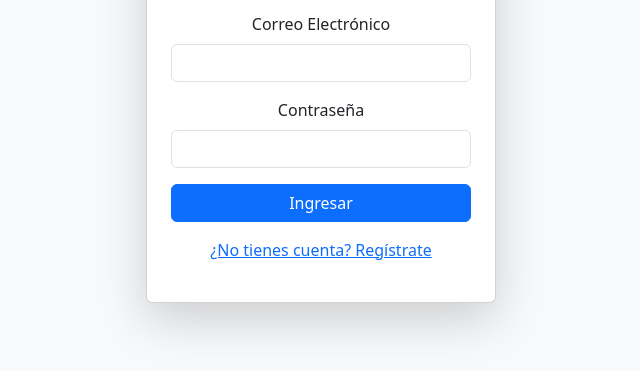
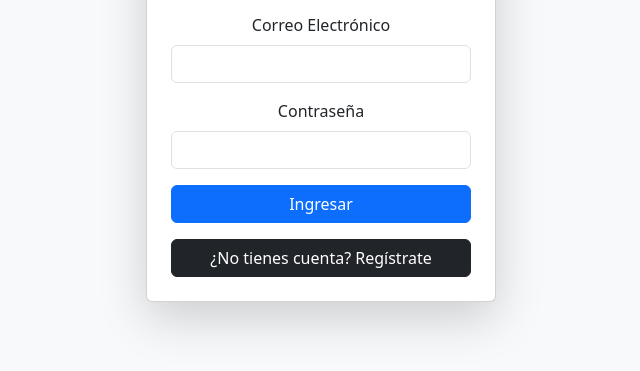
Before and after one commit to gsantiago18/financeappgfront, a plain HTML site: page pages/login.html in a window 1280 px wide. Shown: the part 363-734 px from the top of the page, without its empty margins (319-959 px from the left). Drawn offline with nearby package versions, Linux system fonts and the light colour scheme; some packages are replaced by stand-ins of ours; a script that the page names is missing.

Commit message:
Se agregan botones al registro y login

```diff
--- a/pages/login.html
+++ b/pages/login.html
@@ -25,9 +25,9 @@
                 </div>
                 <button type="submit" class="btn btn-primary w-100">Ingresar</button>
             </form>
-            <p class="text-center mt-3">
-                <a href="register.html">¿No tienes cuenta? Regístrate</a>
-            </p>
+            <div class="text-center mt-3">
+                <a href="register.html" class="btn btn-dark w-100 ">¿No tienes cuenta? Regístrate</a>
+            </div>
         </div>
     </div>
     <script src="../js/app.js"></script>
```
Also changed, not shown: pages/register.html (+3 -3 lines).
